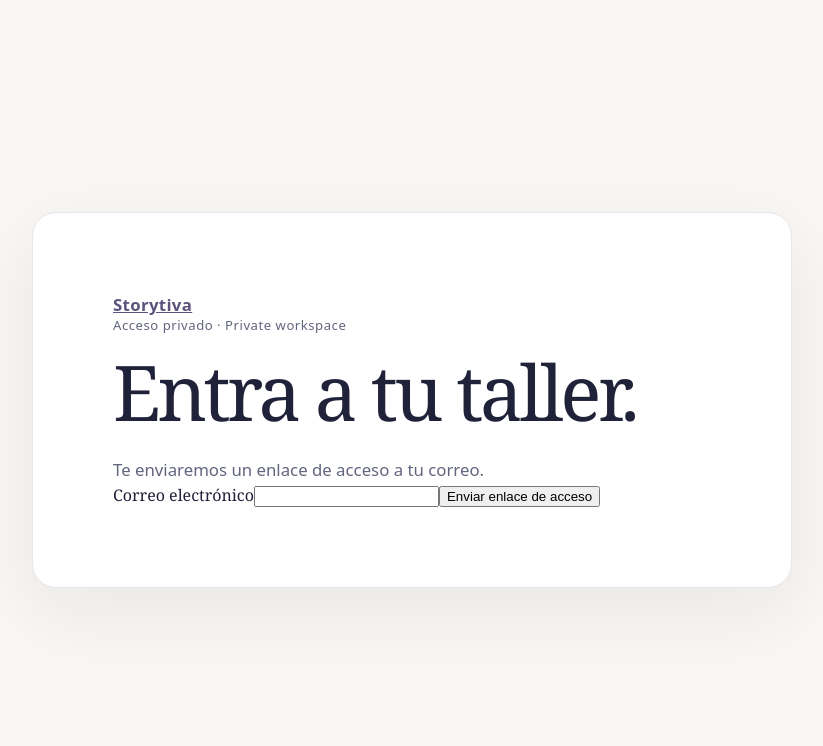
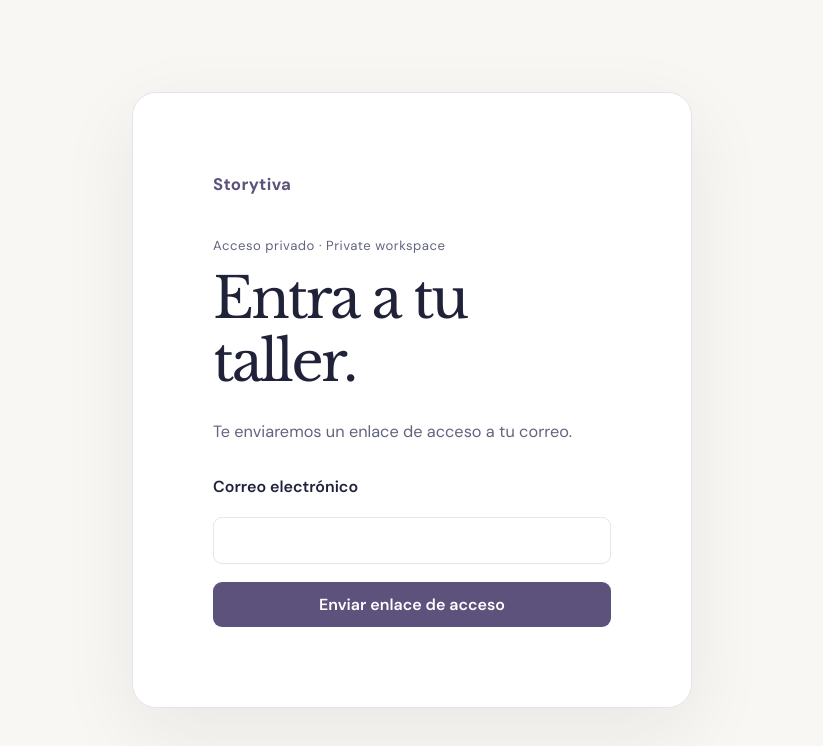
Before and after one commit to storytiva/storytiva, a Next.js app: page /login in a window 1280 px wide. Shown: the top 746 px of the page, without its empty margins (228-1051 px from the left). Built offline with nearby package versions, Linux system fonts and the light colour scheme.

Commit message:
Connect first writing workflow

```diff
--- a/app/globals.css
+++ b/app/globals.css
@@ -1,86 +1,53 @@
-:root {
-  color-scheme: light;
-  --ink: #20223a;
-  --muted: #62657e;
-  --paper: #f8f7f3;
-  --card: #ffffff;
-  --accent: #5c527c;
-  --line: #e7e4ec;
-}
+@import url("https://fonts.googleapis.com/css2?family=DM+Sans:wght@400;500;600;700&family=Libre+Baskerville:wght@400;700&display=swap");
 
-* { box-sizing: border-box; }
-
-html, body { min-height: 100%; margin: 0; }
-
-body {
-  background: var(--paper);
-  color: var(--ink);
-  font-family: ui-serif, Georgia, Cambria, "Times New Roman", serif;
-}
-
-.page-shell {
-  display: grid;
-  min-height: 100vh;
-  padding: 24px;
-  place-items: center;
-}
-
-.welcome-card {
-  width: min(100%, 760px);
-  padding: clamp(32px, 8vw, 80px);
-  border: 1px solid var(--line);
-  border-radius: 24px;
-  background: var(--card);
-  box-shadow: 0 24px 80px rgb(32 34 58 / 7%);
-}
-
-.wordmark {
-  margin: 0 0 56px;
-  color: var(--accent);
-  font-family: ui-sans-serif, system-ui, sans-serif;
-  font-size: 1.05rem;
-  font-weight: 750;
-  letter-spacing: 0.02em;
-}
-
-.eyebrow {
-  margin: 0 0 18px;
-  color: var(--muted);
-  font-family: ui-sans-serif, system-ui, sans-serif;
-  font-size: 0.82rem;
-  letter-spacing: 0.04em;
-}
-
-h1 {
-  max-width: 14ch;
-  margin: 0;
-  font-size: clamp(2.6rem, 7vw, 4.8rem);
-  font-weight: 500;
-  letter-spacing: -0.045em;
-  line-height: 1.04;
-}
-
-.intro {
-  max-width: 54ch;
-  margin: 24px 0 0;
-  color: var(--muted);
-  font-family: ui-sans-serif, system-ui, sans-serif;
-  font-size: 1.05rem;
-  line-height: 1.7;
-}
-
-.status {
-  margin-top: 48px;
-  padding-top: 20px;
-  border-top: 1px solid var(--line);
-  color: var(--accent);
-  font-family: ui-sans-serif, system-ui, sans-serif;
-  font-size: 0.9rem;
-}
-
-.status span { display: block; margin-top: 6px; color: var(--muted); }
-
-@media (max-width: 520px) {
-  .page-shell { padding: 12px; }
-  .welcome-card { border-radius: 16px; }
-}
+:root { color-scheme: light; --ink:#20223a; --muted:#62657e; --paper:#f8f7f3; --card:#fff; --accent:#5c527c; --line:#e7e4ec; --gold:#d8a94b; }
+* { box-sizing:border-box; }
+html,body { min-height:100%; margin:0; }
+body { background:var(--paper); color:var(--ink); font-family:"DM Sans",system-ui,sans-serif; }
+a { color:inherit; text-decoration:none; }
+button,input,select { font:inherit; }
+button { cursor:pointer; }
+.page-shell { display:grid; min-height:100vh; padding:24px; place-items:center; }
+.welcome-card { width:min(100%,760px); padding:clamp(32px,8vw,80px); border:1px solid var(--line); border-radius:24px; background:var(--card); box-shadow:0 24px 80px rgb(32 34 58 / 7%); }
+.wordmark { margin:0; color:var(--accent); font-size:1.05rem; font-weight:750; letter-spacing:.02em; }
+.eyebrow { margin:0 0 14px; color:var(--muted); font-size:.82rem; letter-spacing:.04em; }
+h1 { max-width:18ch; margin:0; font-family:"Libre Baskerville",Georgia,serif; font-size:clamp(2.2rem,6vw,3.8rem); font-weight:400; letter-spacing:-.045em; line-height:1.12; }
+.intro { max-width:54ch; margin:24px 0 0; color:var(--muted); font-size:1.02rem; line-height:1.7; }
+.workspace-shell { min-height:100vh; }
+.topbar { display:flex; align-items:center; justify-content:space-between; gap:16px; padding:18px clamp(18px,5vw,72px); border-bottom:1px solid var(--line); background:#ffffffd9; }
+.topbar form { margin:0; }
+.breadcrumb { color:var(--muted); }
+.content-column { width:min(100% - 40px,900px); margin:64px auto; }
+.content-column h1 { margin-bottom:36px; }
+.create-form { padding:24px; border:1px solid var(--line); border-radius:16px; background:var(--card); }
+.create-form label,.stack-form label { display:block; margin-bottom:10px; font-weight:600; }
+.form-row { display:flex; gap:10px; }
+input,select { min-width:0; padding:12px 14px; border:1px solid var(--line); border-radius:9px; background:#fff; color:var(--ink); }
+.form-row input { flex:1; }
+button { padding:12px 16px; border:0; border-radius:9px; background:var(--accent); color:#fff; font-weight:600; }
+button:hover { filter:brightness(1.08); }
+.secondary-button { border:1px solid var(--line); background:#fff; color:var(--ink); }
+.book-list { display:grid; gap:12px; margin-top:24px; }
+.book-card { display:flex; flex-direction:column; gap:8px; padding:20px 22px; border:1px solid var(--line); border-radius:13px; background:var(--card); }
+.book-card:hover { border-color:var(--gold); }
+.book-card span,.empty-state { color:var(--muted); font-size:.9rem; }
+.auth-card { max-width:560px; }
+.auth-card .wordmark { display:inline-block; margin-bottom:42px; }
+.auth-card h1 { font-size:clamp(2.2rem,6vw,3.5rem); }
+.stack-form { display:grid; gap:10px; margin-top:30px; }
+.stack-form button { margin-top:8px; }
+.notice { padding:12px; border-radius:8px; background:#f1eef7; color:var(--accent); }
+.notice.error { background:#fff0ed; color:#a13c2d; }
+.editor-layout { width:min(100% - 36px,960px); margin:38px auto 80px; }
+.editor-heading { display:flex; justify-content:space-between; align-items:end; gap:20px; }
+.editor-heading h1 { font-size:clamp(1.8rem,5vw,2.7rem); }
+.save-status { padding-bottom:8px; color:var(--muted); font-size:.88rem; }
+.editor-toolbar { display:flex; gap:9px; margin:28px 0 12px; color:var(--muted); font-size:.82rem; }
+.editor-paper { min-height:65vh; padding:clamp(28px,7vw,76px); border:1px solid var(--line); border-radius:14px; background:var(--card); box-shadow:0 10px 40px rgb(32 34 58 / 4%); }
+.manuscript-editor { min-height:50vh; outline:none; font-family:"Libre Baskerville",Georgia,serif; font-size:1.08rem; line-height:1.9; }
+.manuscript-editor p { margin:0 0 1.1em; }
+.manuscript-editor h2,.manuscript-editor h3 { margin:1.5em 0 .6em; font-family:"DM Sans",sans-serif; }
+.conflict-panel { margin-top:22px; padding:18px; border:1px solid #ead9a7; border-radius:12px; background:#fffaf0; }
+.conflict-panel p { color:var(--muted); line-height:1.55; }
+.button-row { display:flex; flex-wrap:wrap; gap:8px; }
+@media(max-width:620px) { .form-row,.editor-heading { align-items:stretch; flex-direction:column; } .topbar { padding:16px; } .content-column { margin:40px auto; } .editor-paper { padding:24px; } }
```
